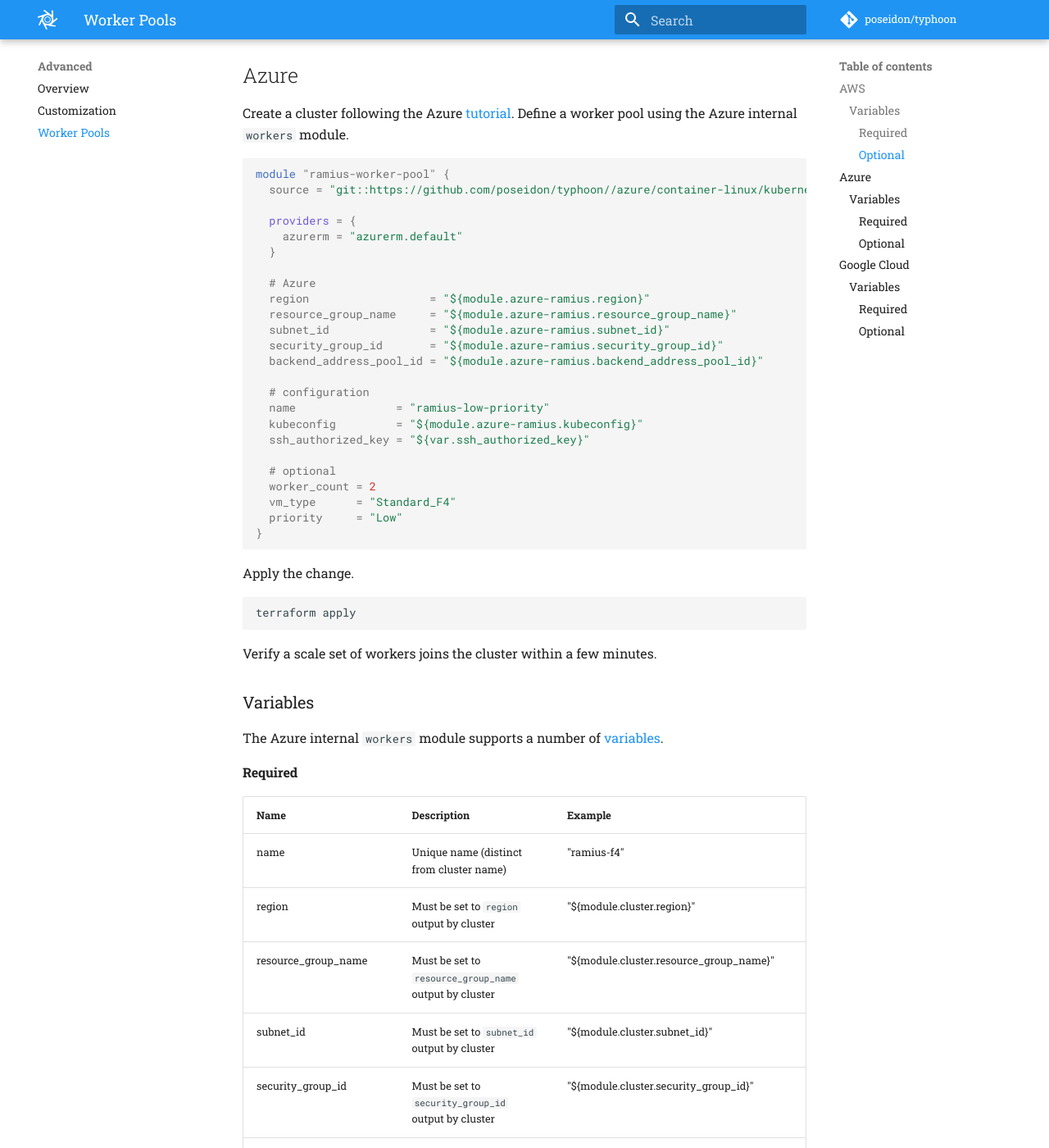
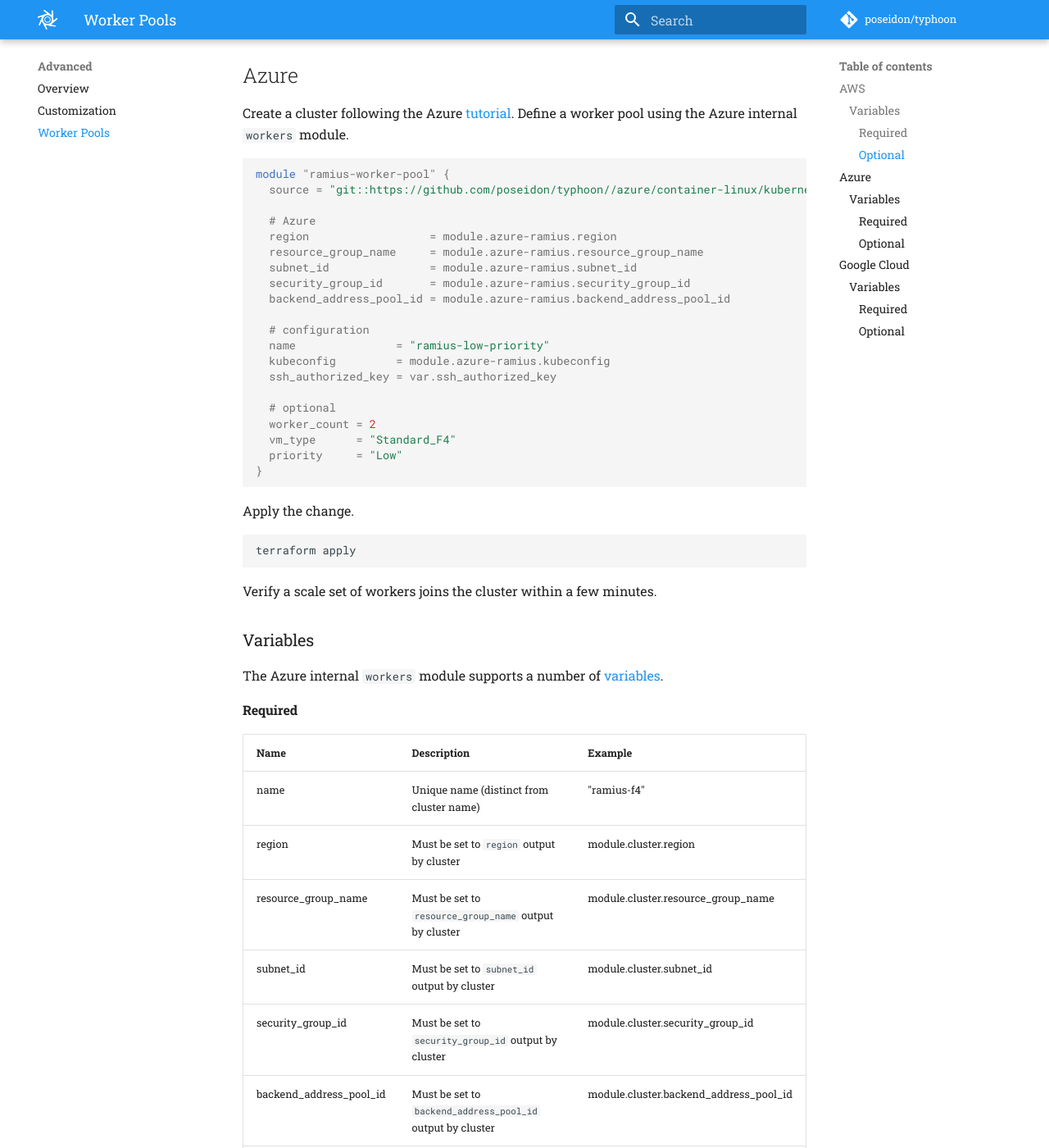
Before and after one commit to poseidon/typhoon, an MkDocs documentation site: the page built from docs/advanced/worker-pools.md, in a window 1280 px wide and 1400 px high, scrolled down 2410 px. Shown: the whole window at 82% size. Built offline with MkDocs 1.6.1 and Material for MkDocs 9.7.7, drawn with Linux system fonts in a browser that asks for light colours; comment, search, counter and statistics services are not loaded; some of the changed text lies outside the part shown.

Commit message:
Migrate Azure module Terraform v0.11 to v0.12
* Replace v0.11 bracket type hints with Terraform v0.12 list expressions
* Use expression syntax instead of interpolated strings, where suggested
* Update Azure tutorial and worker pools documentation
* Define Terraform and plugin version requirements in versions.tf
  * Require azurerm ~> 1.27 to support Terraform v0.12
  * Require ct ~> 0.3.2 to support Terraform v0.12

```diff
--- a/docs/advanced/worker-pools.md
+++ b/docs/advanced/worker-pools.md
@@ -80,21 +80,17 @@ Create a cluster following the Azure [tutorial](../cl/azure.md#cluster). Define
 module "ramius-worker-pool" {
   source = "git::https://github.com/poseidon/typhoon//azure/container-linux/kubernetes/workers?ref=v1.14.3"
 
-  providers = {
-    azurerm = "azurerm.default"
-  }
-
   # Azure
-  region                  = "${module.azure-ramius.region}"
-  resource_group_name     = "${module.azure-ramius.resource_group_name}"
-  subnet_id               = "${module.azure-ramius.subnet_id}"
-  security_group_id       = "${module.azure-ramius.security_group_id}"
-  backend_address_pool_id = "${module.azure-ramius.backend_address_pool_id}"
+  region                  = module.azure-ramius.region
+  resource_group_name     = module.azure-ramius.resource_group_name
+  subnet_id               = module.azure-ramius.subnet_id
+  security_group_id       = module.azure-ramius.security_group_id
+  backend_address_pool_id = module.azure-ramius.backend_address_pool_id
 
   # configuration
   name               = "ramius-low-priority"
-  kubeconfig         = "${module.azure-ramius.kubeconfig}"
-  ssh_authorized_key = "${var.ssh_authorized_key}"
+  kubeconfig         = module.azure-ramius.kubeconfig
+  ssh_authorized_key = var.ssh_authorized_key
 
   # optional
   worker_count = 2
@@ -120,12 +116,12 @@ The Azure internal `workers` module supports a number of [variables](https://git
 | Name | Description | Example |
 |:-----|:------------|:--------|
 | name | Unique name (distinct from cluster name) | "ramius-f4" |
-| region | Must be set to `region` output by cluster | "${module.cluster.region}" |
-| resource_group_name | Must be set to `resource_group_name` output by cluster | "${module.cluster.resource_group_name}" |
-| subnet_id | Must be set to `subnet_id` output by cluster | "${module.cluster.subnet_id}" |
-| security_group_id | Must be set to `security_group_id` output by cluster | "${module.cluster.security_group_id}" |
-| backend_address_pool_id | Must be set to `backend_address_pool_id` output by cluster | "${module.cluster.backend_address_pool_id}" |
-| kubeconfig | Must be set to `kubeconfig` output by cluster | "${module.cluster.kubeconfig}" |
+| region | Must be set to `region` output by cluster | module.cluster.region |
+| resource_group_name | Must be set to `resource_group_name` output by cluster | module.cluster.resource_group_name |
+| subnet_id | Must be set to `subnet_id` output by cluster | module.cluster.subnet_id |
+| security_group_id | Must be set to `security_group_id` output by cluster | module.cluster.security_group_id |
+| backend_address_pool_id | Must be set to `backend_address_pool_id` output by cluster | module.cluster.backend_address_pool_id |
+| kubeconfig | Must be set to `kubeconfig` output by cluster | module.cluster.kubeconfig |
 | ssh_authorized_key | SSH public key for user 'core' | "ssh-rsa AAAAB3NZ..." |
 
 #### Optional
```
Also changed, not shown: CHANGES.md (+20 -9 lines), docs/cl/azure.md (+5 -34 lines), 14 other files.
